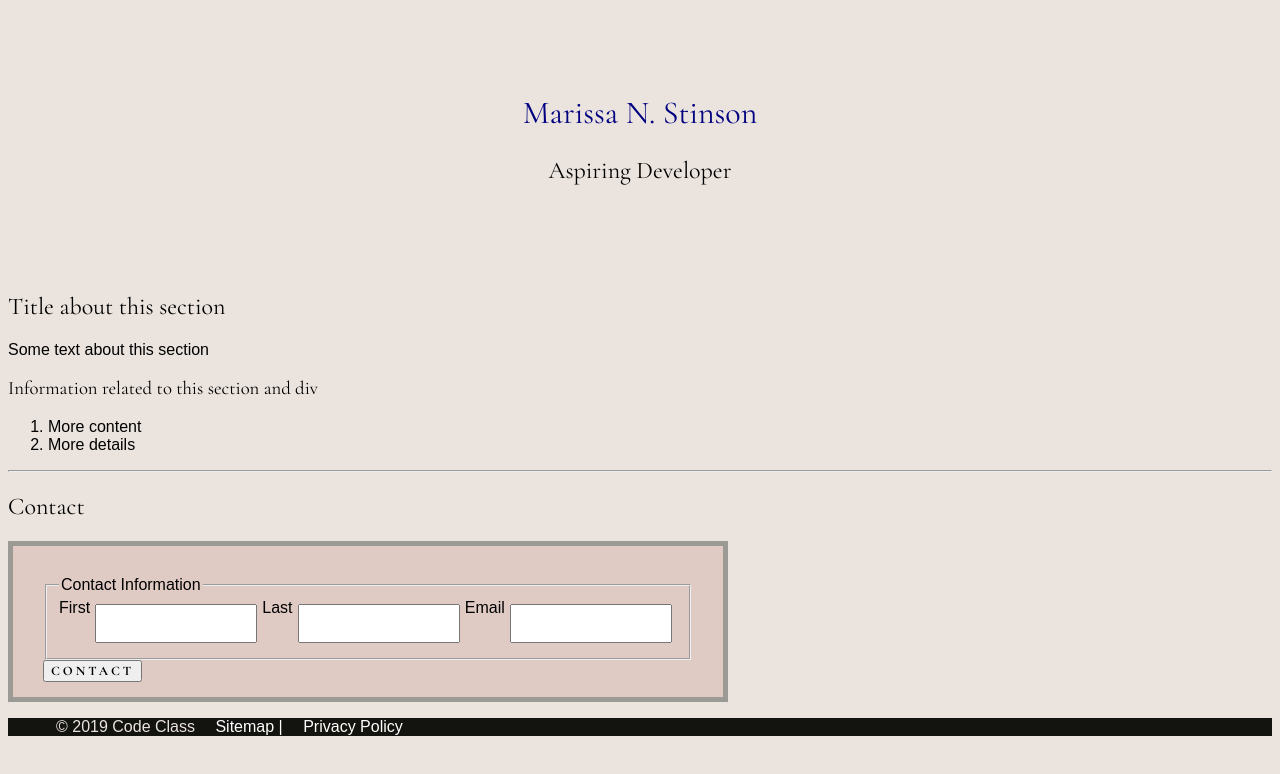
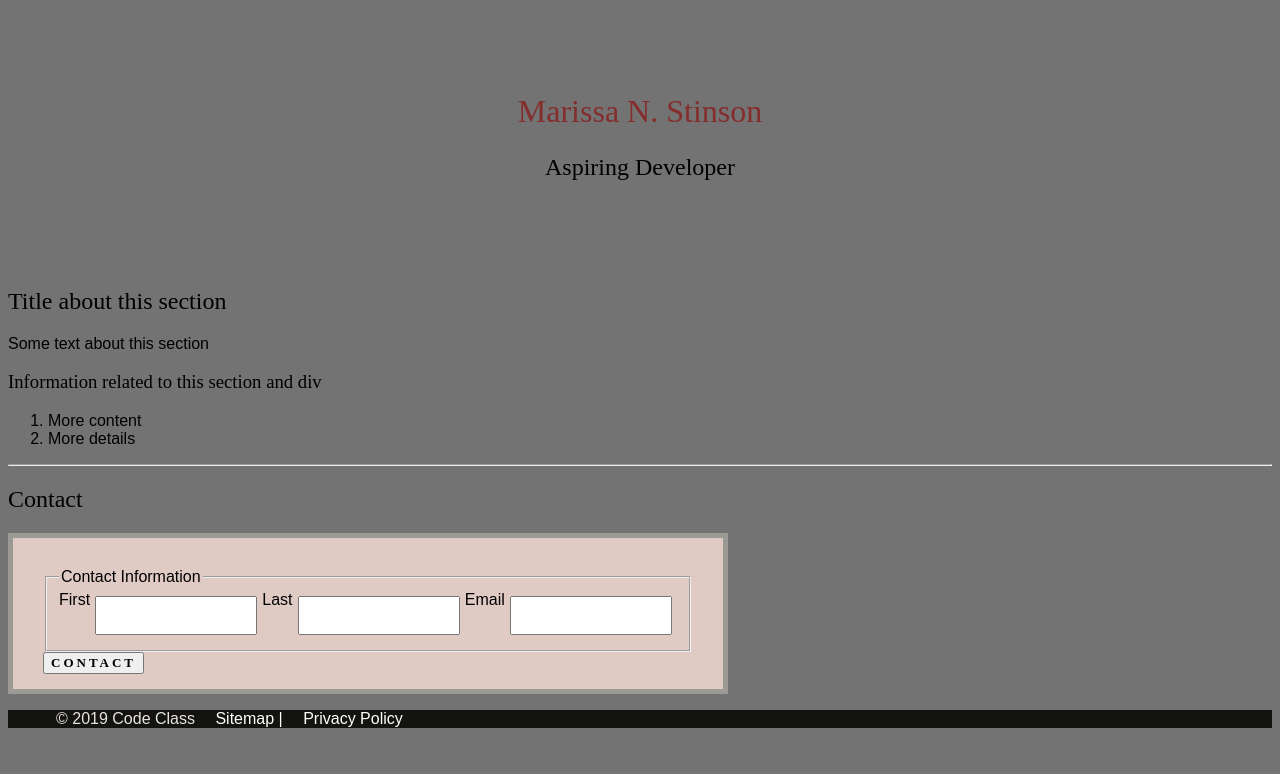
Before and after one commit to msstinson/msstinson.github.io, a plain HTML site: page index.html in a window 1280 px wide. Drawn offline with nearby package versions, Linux system fonts and the light colour scheme; a web font is replaced by a local one.

Commit message:
changed background and font color

```diff
--- a/css/style.css
+++ b/css/style.css
@@ -41,17 +41,17 @@ Table of Contents
 
 
 body {
-  font-family: 'Khula', sans-serif;
+    font-family: 'Maven Pro', sans-serif;
     font-weight: 400;
   }
 
   h1, h2, h3, h4, h5, h6 {
-  font-family: 'Cormorant Garamond', serif;
+    font-family: 'Maven Pro', serif;
     font-weight: 400;
   }
 
   .button {
-  font-family: 'Cormorant Garamond', serif;
+    font-family: 'Maven Pro', serif;
     font-weight: 700;
     font-size: 13px;
     text-transform: uppercase;
@@ -59,7 +59,7 @@ h1, h2, h3, h4, h5, h6 {
   }
   /*#################################################### -Global Styles ####################################################*/
   body{
-    background-color: #EBE4DE;
+      background-color:#737373;
   }
 
 
@@ -85,18 +85,18 @@ a:active {
   /*#################################################### -Header ####################################################*/
   header{
 
-	background-color: #9B9A94;
+      background-color: #803C3C;
   }
 
   .nav {
-	padding: 12px;
+      padding: 0px;
   }
 
 
 
   h1 {
       text-align: center;
-    color: navy;
+      color: rgb(133, 45, 45);
   }
 
      .hidden {
--- a/index.html
+++ b/index.html
@@ -4,7 +4,9 @@
     <meta charset="utf-8" />
     <meta http-equiv="X-UA-Compatible" content="IE=edge" />
     <title>Marissa N. Stinson</title>
+    <meta name="description" content="Marissa Stinson is a developer student"/>
     <meta name="viewport" content="width=device-width, initial-scale=1" />
+
     <link
       rel="stylesheet"
       type="text/css"
```
Also changed, not shown: 1 other file. Lines whose indentation alone changed are shown as unchanged.
